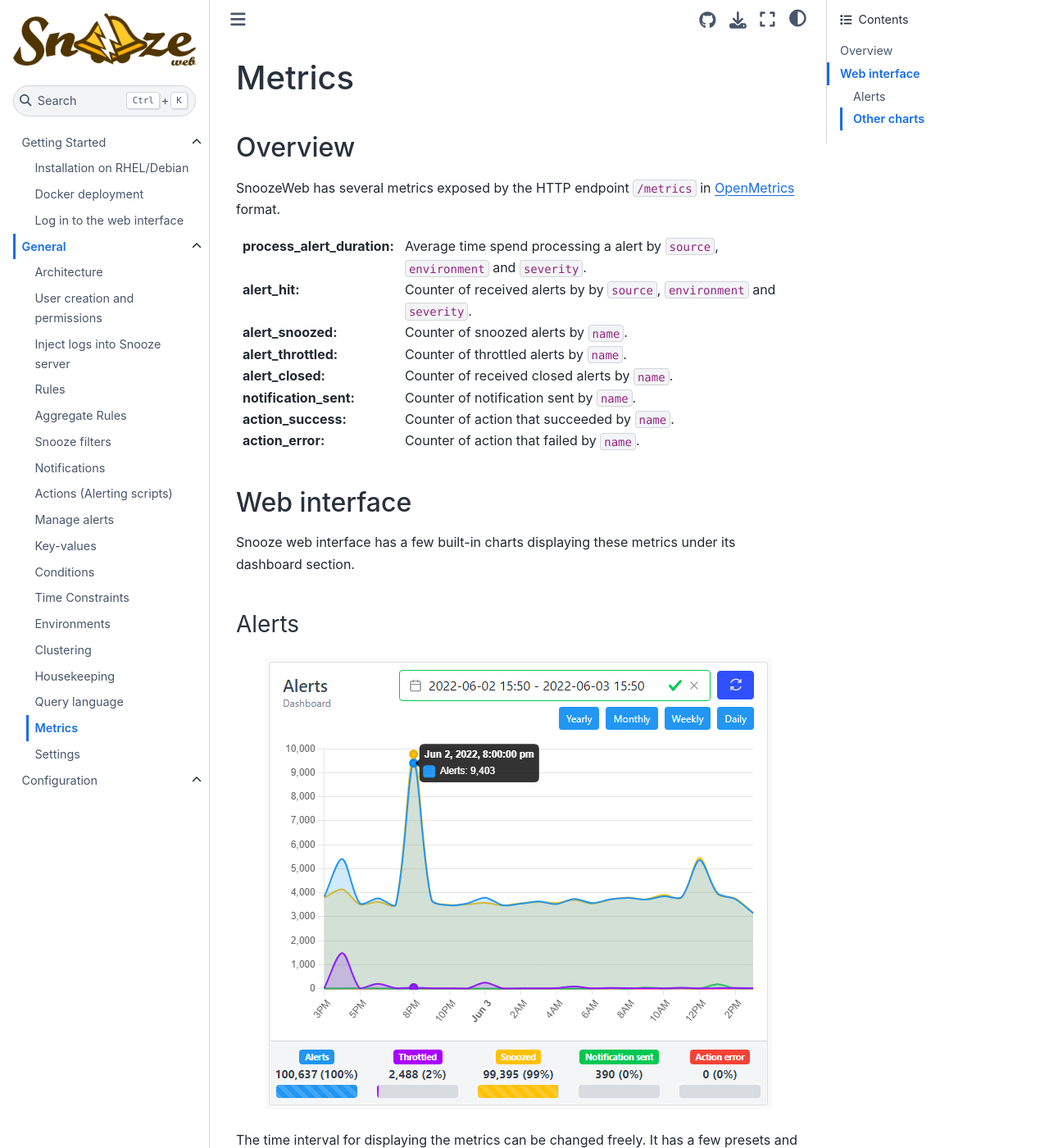
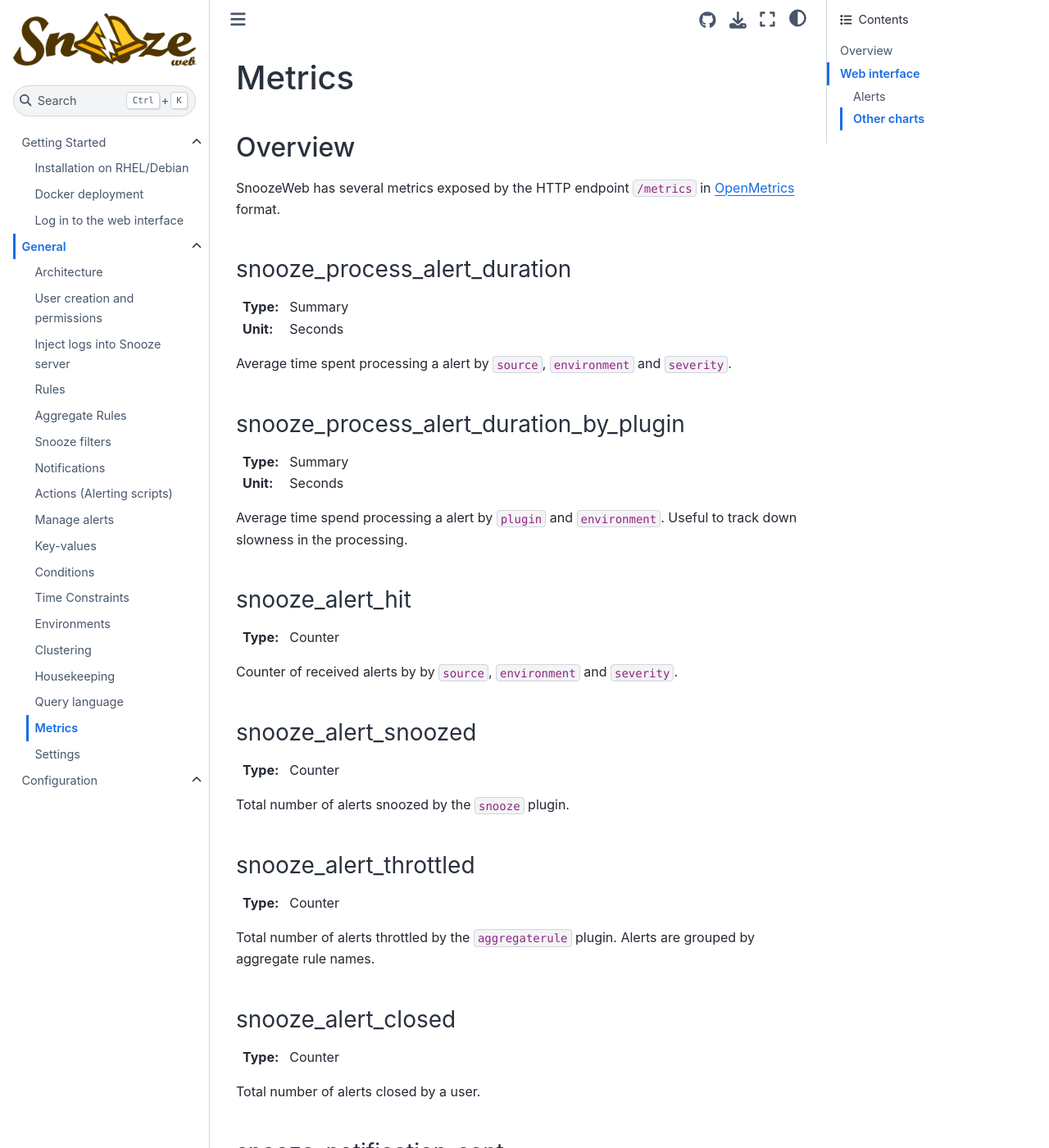
Before and after one commit to snoozeweb/snooze, a Sphinx documentation site: the page built from docs/general/18_Metrics.rst, in a window 1280 px wide and 1400 px high. Shown: the whole window at 82% size. Built offline with Sphinx 7.4.7 and the Sphinx Book theme 1.1.4, drawn with Linux system fonts in a browser that asks for light colours; some of the changed text lies outside the part shown.

Commit message:
[doc] Updating metrics information

```diff
--- a/docs/general/18_Metrics.rst
+++ b/docs/general/18_Metrics.rst
@@ -9,14 +9,72 @@
 
 SnoozeWeb has several metrics exposed by the HTTP endpoint ``/metrics`` in `OpenMetrics <https://openmetrics.io/>`_ format.
 
-:process_alert_duration: Average time spend processing a alert by ``source``, ``environment`` and ``severity``.
-:alert_hit: Counter of received alerts by by ``source``, ``environment`` and ``severity``.
-:alert_snoozed: Counter of snoozed alerts by ``name``.
-:alert_throttled: Counter of throttled alerts by ``name``.
-:alert_closed: Counter of received closed alerts by ``name``.
-:notification_sent: Counter of notification sent by ``name``.
-:action_success: Counter of action that succeeded by ``name``.
-:action_error: Counter of action that failed by ``name``.
+snooze_process_alert_duration
+-----------------------------
+
+:Type: Summary
+:Unit: Seconds
+
+Average time spent processing a alert by ``source``, ``environment`` and ``severity``.
+
+snooze_process_alert_duration_by_plugin
+---------------------------------------
+
+:Type: Summary
+:Unit: Seconds
+
+Average time spend processing a alert by ``plugin`` and ``environment``. Useful to track down
+slowness in the processing.
+
+snooze_alert_hit
+----------------
+
+:Type: Counter
+
+Counter of received alerts by by ``source``, ``environment`` and ``severity``.
+
+snooze_alert_snoozed
+--------------------
+
+:Type: Counter
+
+Total number of alerts snoozed by the ``snooze`` plugin.
+
+snooze_alert_throttled
+----------------------
+
+:Type: Counter
+
+Total number of alerts throttled by the ``aggregaterule`` plugin. Alerts are grouped by
+aggregate rule names.
+
+snooze_alert_closed
+-------------------
+
+:Type: Counter
+
+Total number of alerts closed by a user.
+
+snooze_notification_sent
+------------------------
+
+:Type: Counter
+
+Total number of notifications sent. Grouped by notification name.
+
+snooze_action_success
+---------------------
+
+:Type: Counter
+
+Total number of notification actions that succeeded.
+
+snooze_action_error
+-------------------
+
+:Type: Counter
+
+Total number of notification actions that failed.
 
 Web interface
 =============
```
Also changed, not shown: 5 other files.
